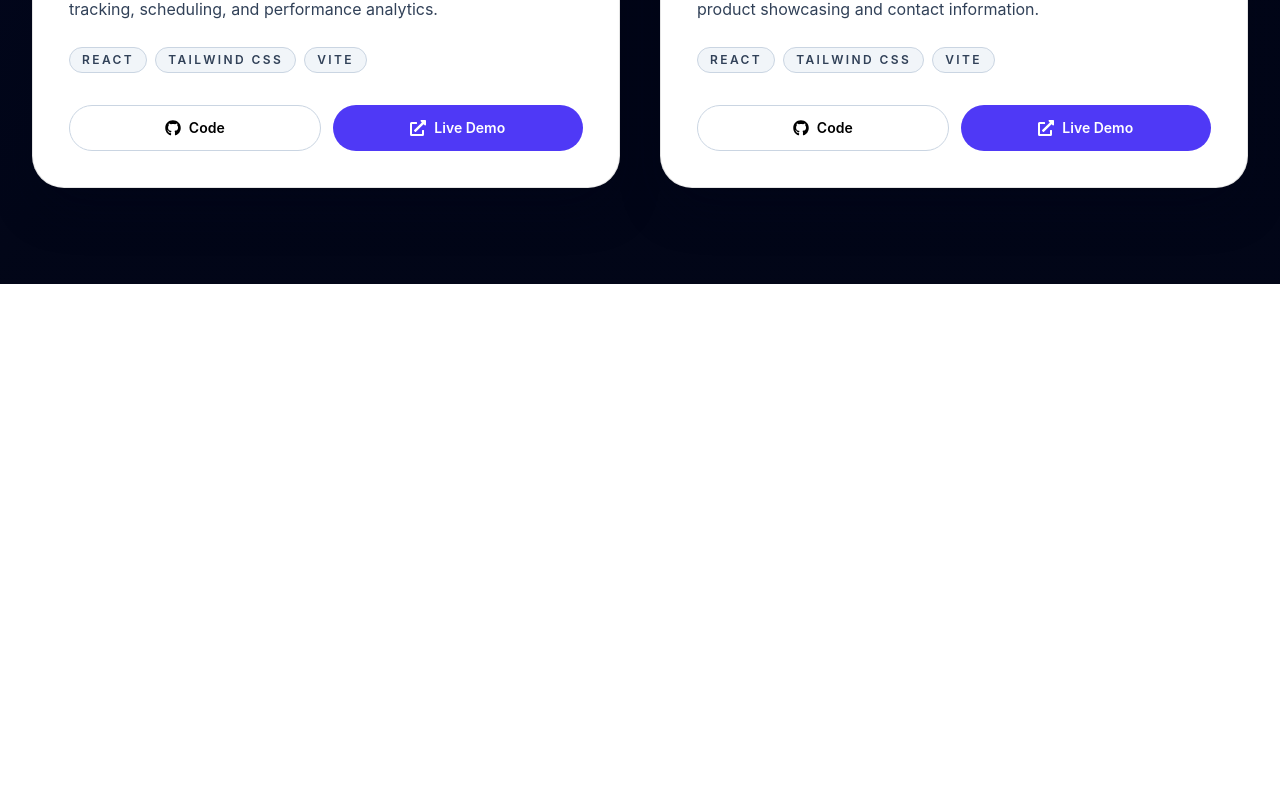
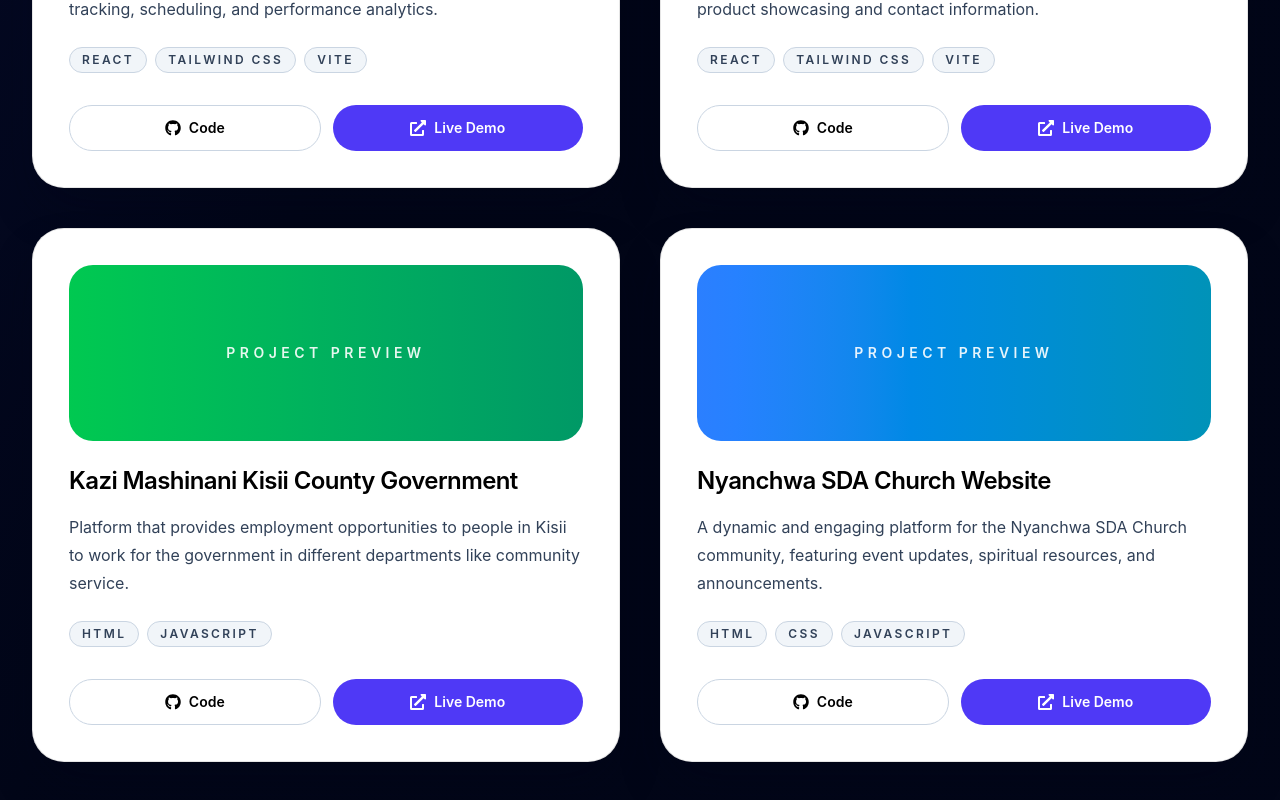
Before and after one commit to ianosebe/my-portfolio, a React (Vite) app: page /projects in a window 1280 px wide. Shown: the part 1950-2750 px from the top of the page. Before the commit the page ends 2234 px from the top, so only its background shows below. Built offline with nearby package versions, Linux system fonts and the light colour scheme.

Commit message:
Add Kazi Mashinani and Nyanchwa SDA Church projects

```diff
--- a/src/pages/Projects.jsx
+++ b/src/pages/Projects.jsx
@@ -55,6 +55,24 @@ const allProjects = [
     github: '#',
     live: 'https://mily-ian-junior-timberyard-website-phi.vercel.app',
     gradient: 'from-yellow-500 to-orange-600',
+  },
+  {
+    id: 7,
+    title: 'Kazi Mashinani Kisii County Government',
+    description: 'Platform that provides employment opportunities to people in Kisii to work for the government in different departments like community service.',
+    tech: ['HTML', 'JavaScript'],
+    github: '#',
+    live: 'https://resonant-lebkuchen-243bfa.netlify.app/',
+    gradient: 'from-green-500 to-emerald-600',
+  },
+  {
+    id: 8,
+    title: 'Nyanchwa SDA Church Website',
+    description: 'A dynamic and engaging platform for the Nyanchwa SDA Church community, featuring event updates, spiritual resources, and announcements.',
+    tech: ['HTML', 'CSS', 'JavaScript'],
+    github: 'https://github.com/ianosebe/Nyanchwa-SDA-Dynamic-Website',
+    live: 'https://nyanchwa-sda-dynamic-website.vercel.app/',
+    gradient: 'from-blue-500 to-cyan-600',
   }
 ];
 
```
